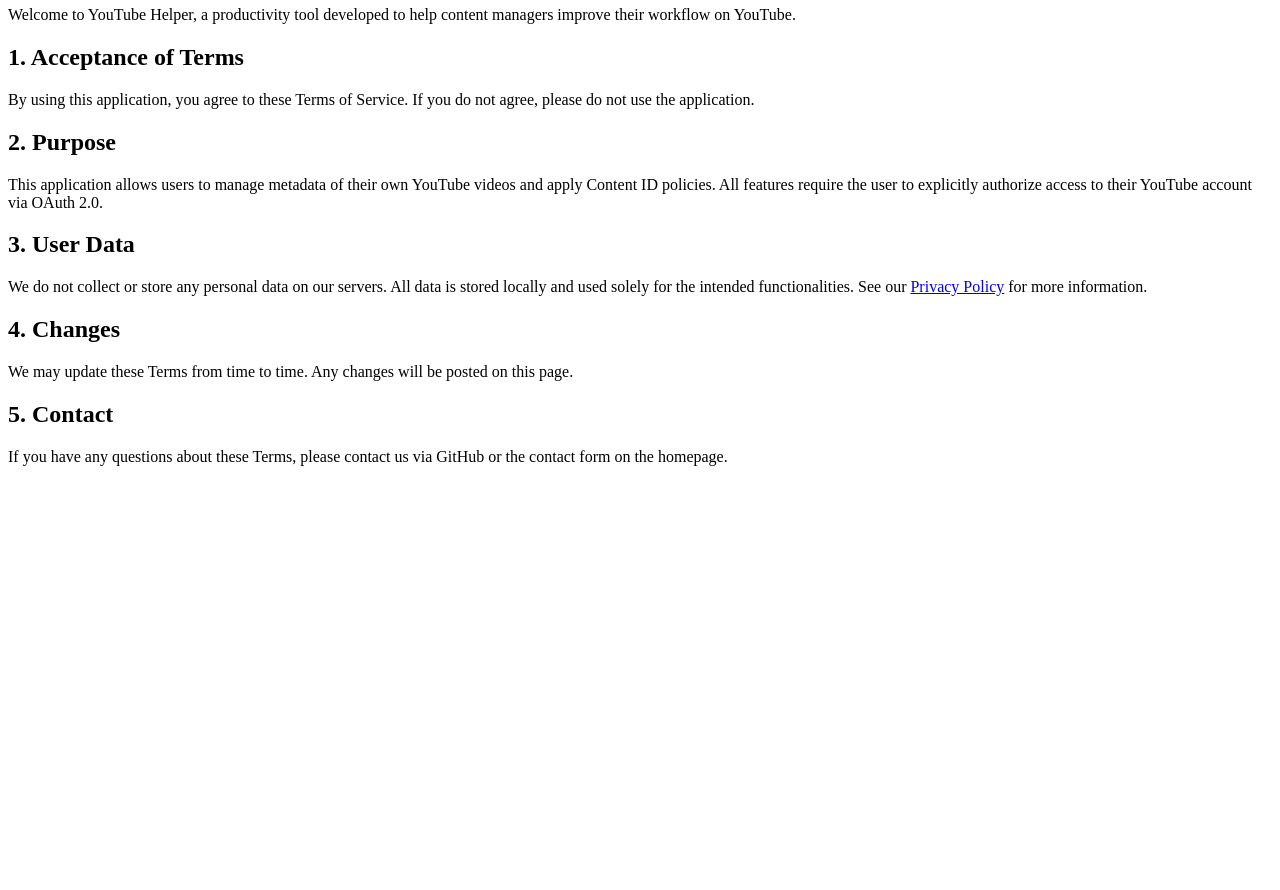
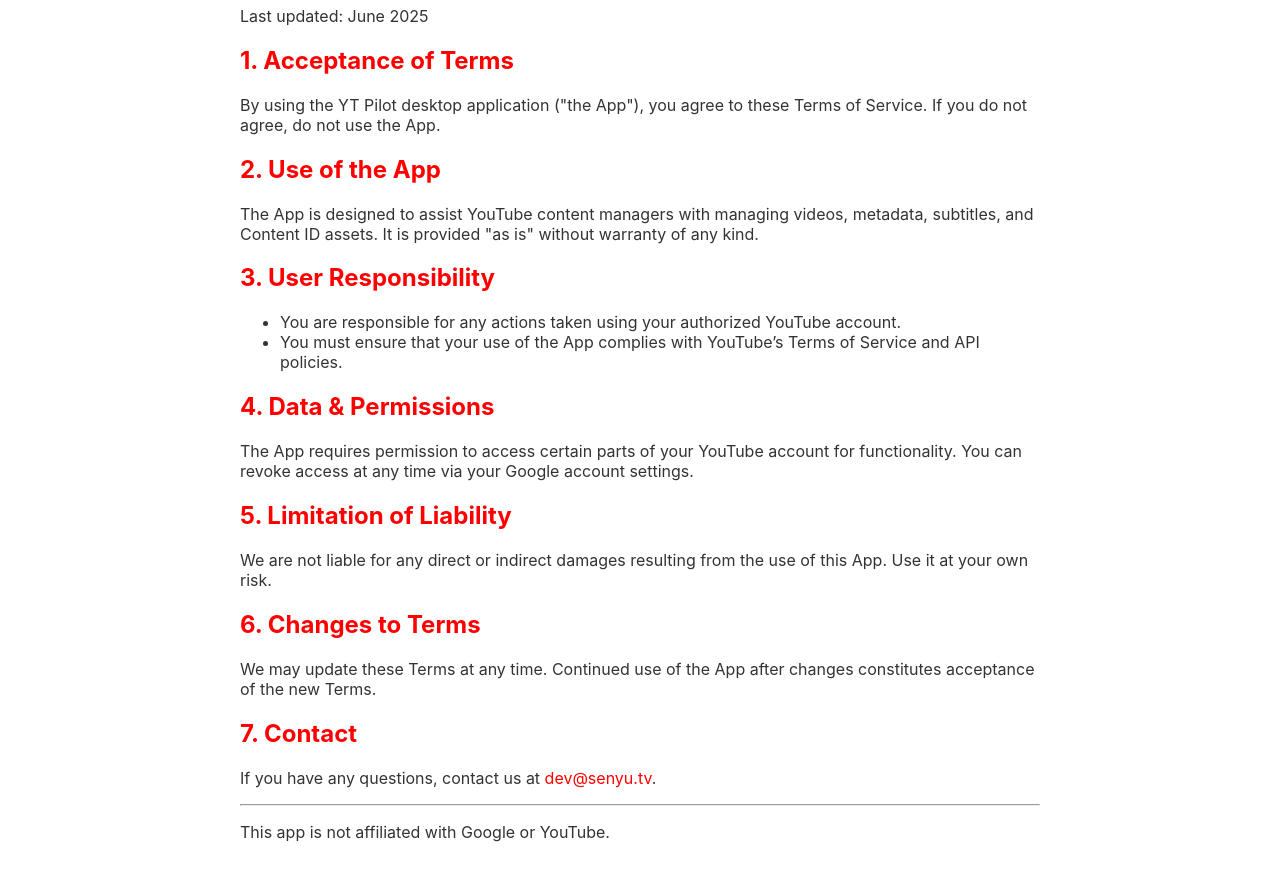
Before and after one commit to hakolove/youtube-helper-site, a plain HTML site: page terms.html in a window 1280 px wide. Shown: the part 108-998 px from the top of the page. Before the commit the page ends 800 px from the top, so only its background shows below. Drawn offline with Linux system fonts and the light colour scheme.

Commit message:
Update terms.html

```diff
--- a/terms.html
+++ b/terms.html
@@ -1,28 +1,58 @@
 <!DOCTYPE html>
-<html>
+<html lang="en">
 <head>
-  <meta charset="utf-8">
-  <title>Terms of Service - YouTube Helper</title>
+  <meta charset="UTF-8">
+  <meta name="viewport" content="width=device-width, initial-scale=1.0">
+  <title>Terms of Service - YT Pilot</title>
+  <style>
+    body {
+      font-family: -apple-system, BlinkMacSystemFont, "Segoe UI", Roboto, Oxygen,
+        Ubuntu, Cantarell, "Open Sans", "Helvetica Neue", sans-serif;
+      margin: 0;
+      padding: 2rem;
+      background-color: #ffffff;
+      color: #333;
+      max-width: 800px;
+      margin: auto;
+    }
+    h1, h2 {
+      color: #ff0000;
+    }
+    a {
+      color: #ff0000;
+      text-decoration: none;
+    }
+  </style>
 </head>
 <body>
   <h1>Terms of Service</h1>
-  <p>Last updated: June 18, 2025</p>
-
-  <p>Welcome to YouTube Helper, a productivity tool developed to help content managers improve their workflow on YouTube.</p>
+  <p>Last updated: June 2025</p>
 
   <h2>1. Acceptance of Terms</h2>
-  <p>By using this application, you agree to these Terms of Service. If you do not agree, please do not use the application.</p>
+  <p>By using the YT Pilot desktop application ("the App"), you agree to these Terms of Service. If you do not agree, do not use the App.</p>
 
-  <h2>2. Purpose</h2>
-  <p>This application allows users to manage metadata of their own YouTube videos and apply Content ID policies. All features require the user to explicitly authorize access to their YouTube account via OAuth 2.0.</p>
+  <h2>2. Use of the App</h2>
+  <p>The App is designed to assist YouTube content managers with managing videos, metadata, subtitles, and Content ID assets. It is provided "as is" without warranty of any kind.</p>
 
-  <h2>3. User Data</h2>
-  <p>We do not collect or store any personal data on our servers. All data is stored locally and used solely for the intended functionalities. See our <a href="/privacy.html">Privacy Policy</a> for more information.</p>
+  <h2>3. User Responsibility</h2>
+  <ul>
+    <li>You are responsible for any actions taken using your authorized YouTube account.</li>
+    <li>You must ensure that your use of the App complies with YouTube’s Terms of Service and API policies.</li>
+  </ul>
 
-  <h2>4. Changes</h2>
-  <p>We may update these Terms from time to time. Any changes will be posted on this page.</p>
+  <h2>4. Data & Permissions</h2>
+  <p>The App requires permission to access certain parts of your YouTube account for functionality. You can revoke access at any time via your Google account settings.</p>
 
-  <h2>5. Contact</h2>
-  <p>If you have any questions about these Terms, please contact us via GitHub or the contact form on the homepage.</p>
+  <h2>5. Limitation of Liability</h2>
+  <p>We are not liable for any direct or indirect damages resulting from the use of this App. Use it at your own risk.</p>
+
+  <h2>6. Changes to Terms</h2>
+  <p>We may update these Terms at any time. Continued use of the App after changes constitutes acceptance of the new Terms.</p>
+
+  <h2>7. Contact</h2>
+  <p>If you have any questions, contact us at <a href="mailto:dev@senyu.tv">dev@senyu.tv</a>.</p>
+
+  <hr />
+  <p>This app is not affiliated with Google or YouTube.</p>
 </body>
 </html>
```
